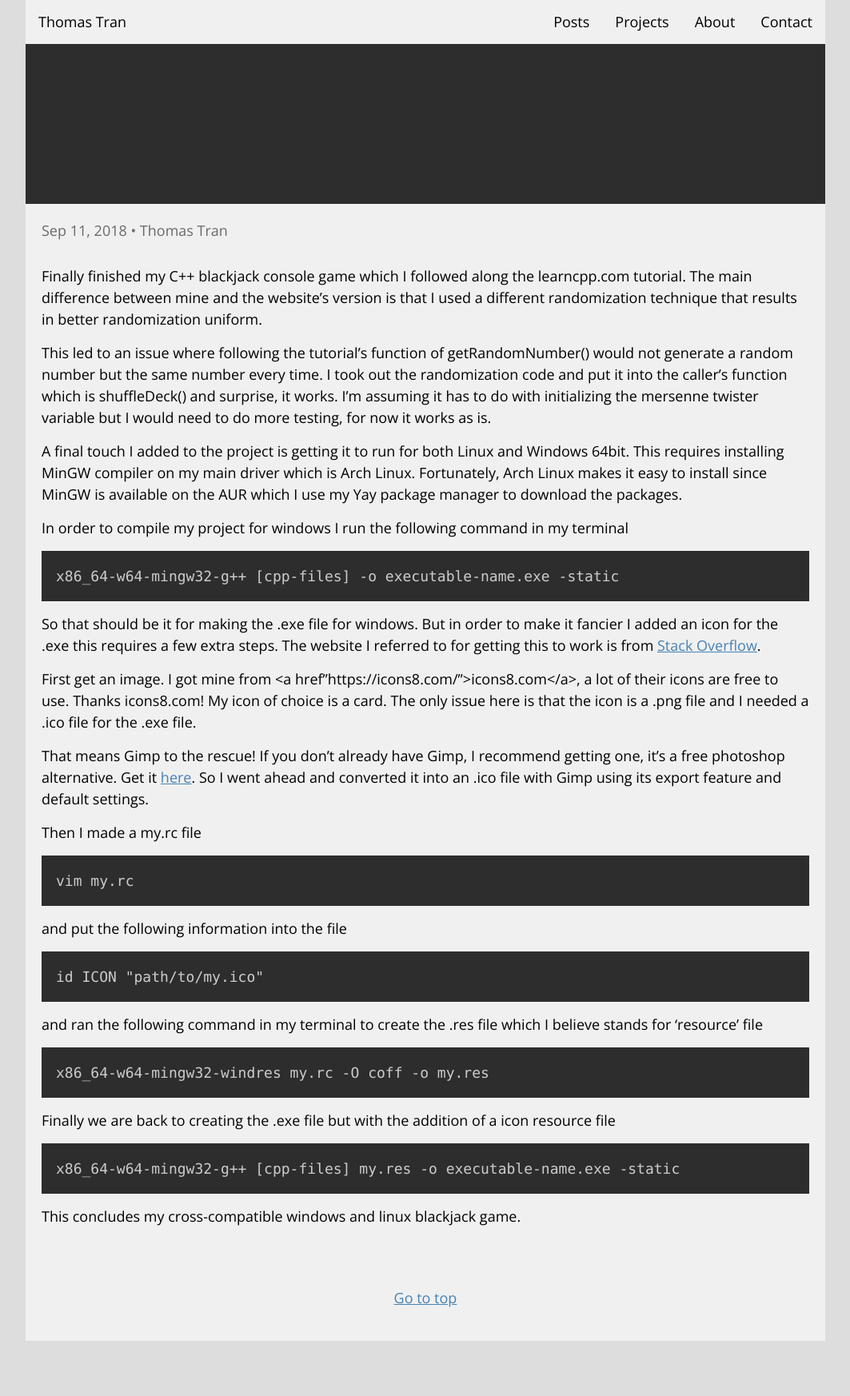
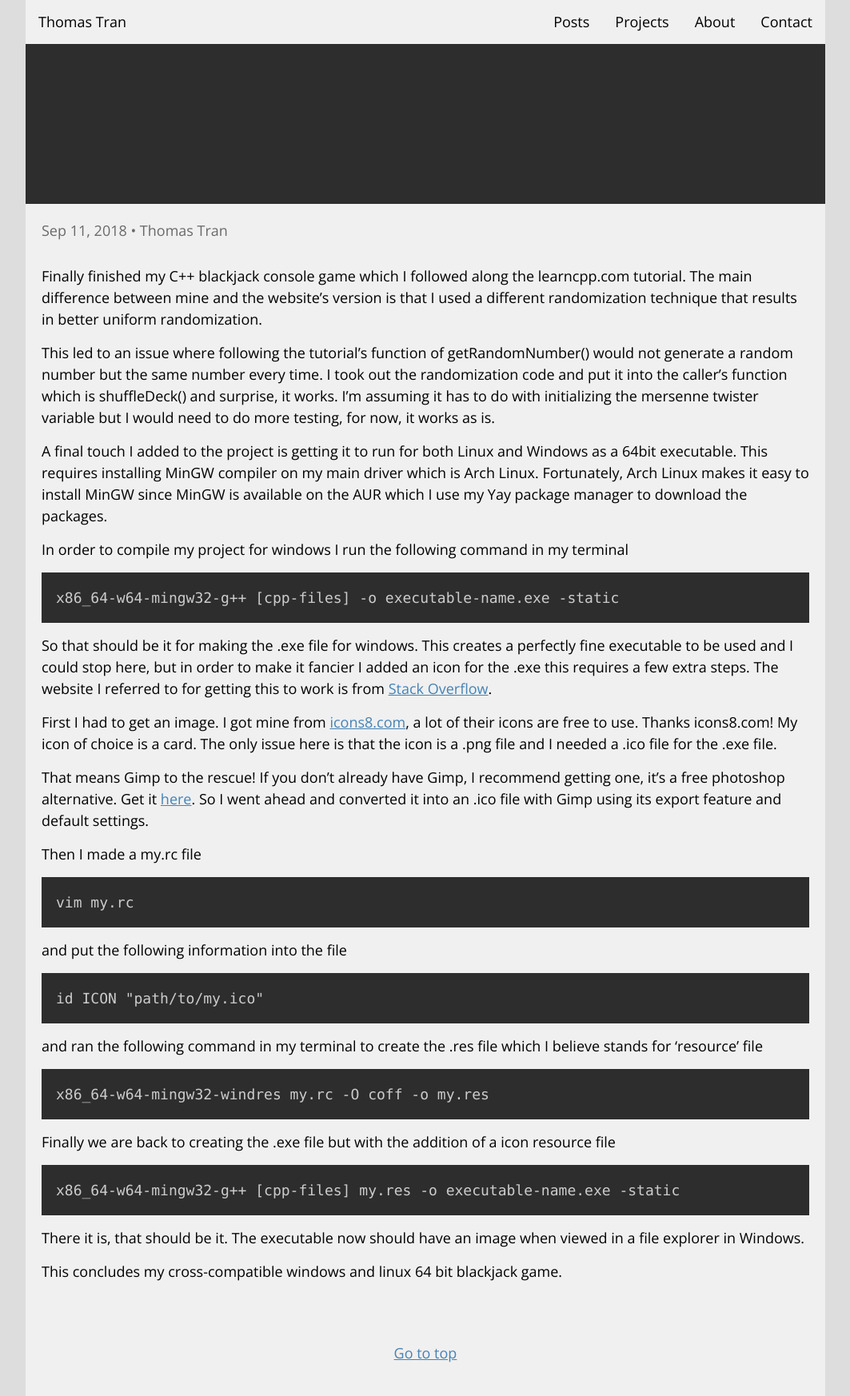
Before and after one commit to thomastran8/thomas-blog, a Jekyll site: the page built from _posts/posts/2018-09-11-console-app.md, in a window 1280 px wide. Shown: the whole page at 80% size, without its empty margins (108-1171 px from the left). Built offline with Jekyll 4.4.1, drawn with Linux system fonts in a browser that asks for light colours; nearby versions of some CDN libraries; comment, search, counter and statistics services are not loaded; before the commit the page ends 1677 px from its top, so only the background shows below that.

Commit message:
Fixed links and grammar issues

````diff
--- a/_posts/posts/2018-09-11-console-app.md
+++ b/_posts/posts/2018-09-11-console-app.md
@@ -4,11 +4,11 @@ date:   2018-09-11 02:40:00 '-0700'
 has_syntax: true
 ---
 
-Finally finished my C++ blackjack console game which I followed along the learncpp.com tutorial. The main difference between mine and the website's version is that I used a different randomization technique that results in better randomization uniform.
+Finally finished my C++ blackjack console game which I followed along the learncpp.com tutorial. The main difference between mine and the website's version is that I used a different randomization technique that results in better uniform randomization.
 
-This led to an issue where following the tutorial's function of getRandomNumber() would not generate a random number but the same number every time. I took out the randomization code and put it into the caller's function which is shuffleDeck() and surprise, it works. I'm assuming it has to do with initializing the mersenne twister variable but I would need to do more testing, for now it works as is.
+This led to an issue where following the tutorial's function of getRandomNumber() would not generate a random number but the same number every time. I took out the randomization code and put it into the caller's function which is shuffleDeck() and surprise, it works. I'm assuming it has to do with initializing the mersenne twister variable but I would need to do more testing, for now, it works as is.
 
-A final touch I added to the project is getting it to run for both Linux and Windows 64bit. This requires installing MinGW compiler on my main driver which is Arch Linux. Fortunately, Arch Linux makes it easy to install since MinGW is available on the AUR which I use my Yay package manager to download the packages.
+A final touch I added to the project is getting it to run for both Linux and Windows as a 64bit executable. This requires installing MinGW compiler on my main driver which is Arch Linux. Fortunately, Arch Linux makes it easy to install MinGW since MinGW is available on the AUR which I use my Yay package manager to download the packages.
 
 In order to compile my project for windows I run the following command in my terminal
 
@@ -16,9 +16,9 @@ In order to compile my project for windows I run the following command in my ter
 x86_64-w64-mingw32-g++ [cpp-files] -o executable-name.exe -static
 ```
 
-So that should be it for making the .exe file for windows. But in order to make it fancier I added an icon for the .exe this requires a few extra steps. The website I referred to for getting this to work is from <a href="https://stackoverflow.com/questions/708238/how-do-i-add-an-icon-to-a-mingw-gcc-compiled-executable">Stack Overflow</a>.
+So that should be it for making the .exe file for windows. This creates a perfectly fine executable to be used and I could stop here, but in order to make it fancier I added an icon for the .exe this requires a few extra steps. The website I referred to for getting this to work is from <a href="https://stackoverflow.com/questions/708238/how-do-i-add-an-icon-to-a-mingw-gcc-compiled-executable">Stack Overflow</a>.
 
-First get an image. I got mine from <a href"https://icons8.com/">icons8.com</a>, a lot of their icons are free to use. Thanks icons8.com! My icon of choice is a card. The only issue here is that the icon is a .png file and I needed a .ico file for the .exe file.
+First I had to get an image. I got mine from <a href="https://icons8.com/">icons8.com</a>, a lot of their icons are free to use. Thanks icons8.com! My icon of choice is a card. The only issue here is that the icon is a .png file and I needed a .ico file for the .exe file.
 
 That means Gimp to the rescue! If you don't already have Gimp, I recommend getting one, it's a free photoshop alternative. Get it <a href="https://www.gimp.org/">here</a>. So I went ahead and converted it into an .ico file with Gimp using its export feature and default settings.
 
@@ -45,4 +45,6 @@ Finally we are back to creating the .exe file **but** with the addition of a ico
 x86_64-w64-mingw32-g++ [cpp-files] my.res -o executable-name.exe -static
 ```
 
-This concludes my cross-compatible windows and linux blackjack game.
+There it is, that should be it. The executable now should have an image when viewed in a file explorer in Windows.
+
+This concludes my cross-compatible windows and linux 64 bit blackjack game.
````
Also changed, not shown: _posts/posts/2018-09-14-website-v1.0.md (+1 -1 lines).
